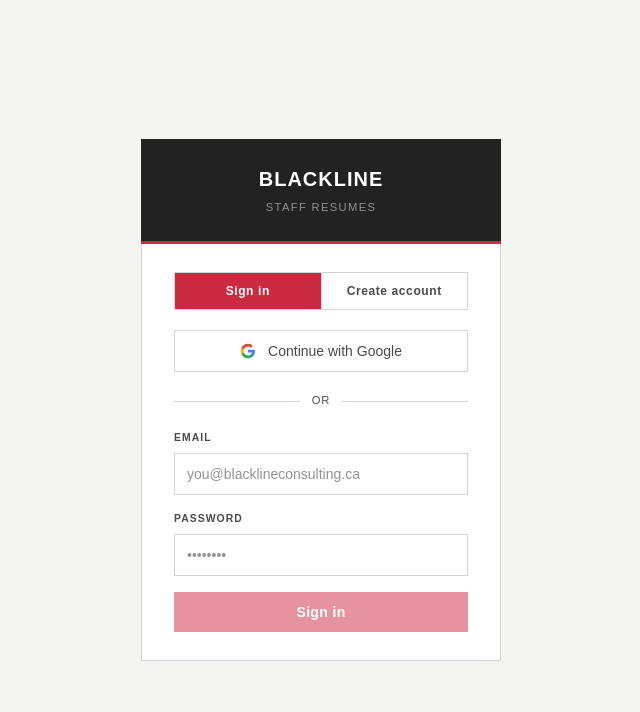
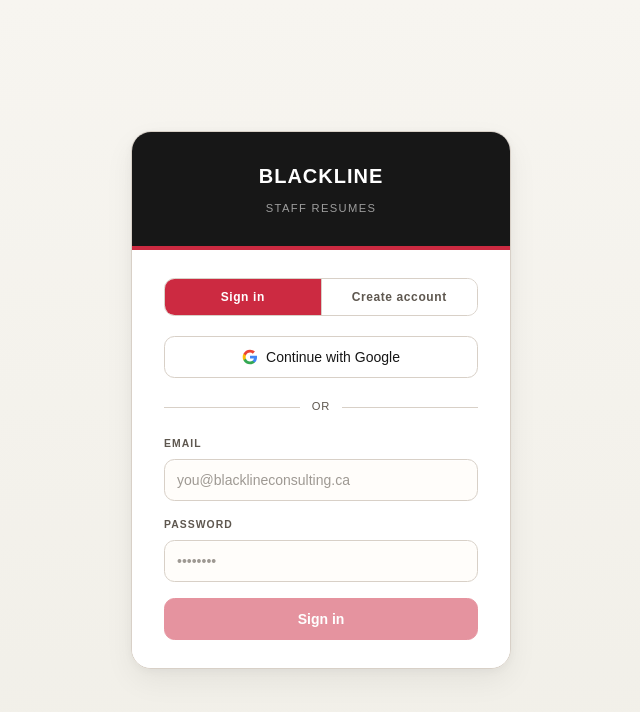
Before and after one commit to BenWassa/staff-resumes, a React (Vite) app in the folder web/: page /login in a window 1280 px wide. Shown: the top 712 px of the page, without its empty margins (319-959 px from the left). Built offline with nearby package versions, Linux system fonts and the light colour scheme; no server answers.

Commit message:
Apply resume modal styling across app

```diff
--- a/web/src/blackline.css
+++ b/web/src/blackline.css
@@ -6,26 +6,29 @@
   :root {
     color-scheme: light;
 
-    --bg-main: #f4f4f0;
+    --bg-main: #f2f0ea;
+    --bg-shell: linear-gradient(180deg, #f7f5f0 0%, #f1efe8 100%);
     --bg-panel: #ffffff;
-    --bg-card: #ffffff;
-    --bg-header: #222222;
-    --bg-footer: #f9f9f9;
-    --bg-input: #ffffff;
-    --bg-hover: #f9f9f9;
+    --bg-card: #fcfbf8;
+    --bg-header: #171717;
+    --bg-footer: #f7f5f0;
+    --bg-input: #fffdfa;
+    --bg-hover: #f6f2ed;
     --bg-selected: #fff5f6;
     --bg-accent-subtle: #fff5f6;
     --bg-danger-subtle: #fdf2f2;
     --bg-header-badge: rgba(255, 255, 255, 0.08);
 
-    --text-main: #000000;
-    --text-muted: #4a4a4a;
+    --text-main: #161616;
+    --text-primary: #161616;
+    --text-muted: #5e574f;
     --text-header: #ffffff;
-    --text-header-muted: #ffffff;
+    --text-header-muted: rgba(255, 255, 255, 0.74);
     --text-accent: #8f1428;
     --text-danger: #8f1428;
 
-    --border-main: #d1d5db;
+    --border-main: #d8d0c7;
+    --border: #d8d0c7;
     --border-accent: #cc2a41;
     --border-accent-subtle: rgba(204, 42, 65, 0.3);
     --border-danger-subtle: rgba(204, 42, 65, 0.24);
@@ -34,12 +37,19 @@
     --accent-main: #cc2a41;
     --accent-hover: #a32134;
     --accent-text: #ffffff;
+    --blc-red: #cc2a41;
 
-    --radius-lg: 0;
-    --radius-md: 0;
-    --radius-sm: 2px;
+    --radius-lg: 1.25rem;
+    --radius-md: 0.9rem;
+    --radius-sm: 0.65rem;
+    --radius: 0.65rem;
 
-    --shadow-panel: 0 10px 25px rgba(0, 0, 0, 0.05);
+    --shadow-panel:
+      0 22px 60px rgba(21, 18, 15, 0.08),
+      0 8px 20px rgba(21, 18, 15, 0.05);
+    --shadow-soft:
+      0 12px 30px rgba(21, 18, 15, 0.06),
+      0 2px 8px rgba(21, 18, 15, 0.04);
 
     --font-sans: Arial, Helvetica, sans-serif;
     --font-mono: Arial, Helvetica, sans-serif;
@@ -51,11 +61,13 @@
   body {
     @apply m-0 min-h-screen;
     background-color: var(--bg-main);
+    background-image:
+      radial-gradient(circle at top, rgba(204, 42, 65, 0.05), transparent 28%),
+      linear-gradient(180deg, #f7f5f0 0%, #f1efe8 100%);
     color: var(--text-main);
     font-family: var(--font-sans);
     font-size: 13pt;
     line-height: 1.6;
-    background-image: none;
   }
 
   #root {
@@ -69,17 +81,127 @@
 }
 
 @layer components {
-  .input-field {
-    @apply w-full px-3 py-2.5 text-sm border bg-white transition-colors outline-none;
+  .app-shell {
+    @apply min-h-screen;
+    background: var(--bg-shell);
+  }
+
+  .app-shell-header {
+    @apply sticky top-0 z-20 border-b px-6 py-4 backdrop-blur-md;
     border-color: var(--border-main);
+    background: rgba(247, 245, 240, 0.88);
+  }
+
+  .app-shell-brand {
+    @apply font-bold tracking-tight;
+    color: var(--blc-red);
+    letter-spacing: -0.02em;
+  }
+
+  .app-shell-tabs {
+    @apply border-b px-6;
+    border-color: var(--border-main);
+    background: rgba(252, 251, 248, 0.72);
+  }
+
+  .app-shell-tab {
+    @apply -mb-px border-b-2 px-4 py-3 text-sm font-medium transition-colors;
+    border-color: transparent;
+    color: var(--text-muted);
+  }
+
+  .app-shell-tab:hover {
     color: var(--text-main);
   }
+
+  .app-shell-tab[data-active='true'] {
+    border-color: var(--accent-main);
+    color: var(--text-main);
+  }
+
+  .panel-surface {
+    @apply border;
+    border-color: var(--border-main);
+    background: rgba(255, 255, 255, 0.84);
+    border-radius: var(--radius-lg);
+    box-shadow: var(--shadow-soft);
+  }
+
+  .panel-header {
+    @apply border-b px-6 py-5;
+    border-color: var(--border-main);
+    background:
+      linear-gradient(180deg, rgba(255, 255, 255, 0.88) 0%, rgba(252, 251, 248, 0.92) 100%);
+  }
+
+  .button-primary {
+    @apply inline-flex items-center justify-center gap-2 border px-4 py-2.5 text-sm font-semibold transition-colors;
+    border-color: var(--accent-main);
+    background: var(--accent-main);
+    color: var(--accent-text);
+    border-radius: var(--radius-sm);
+  }
+
+  .button-primary:hover {
+    background: var(--accent-hover);
+    border-color: var(--accent-hover);
+  }
+
+  .button-primary:disabled {
+    @apply cursor-not-allowed opacity-50;
+  }
+
+  .button-secondary {
+    @apply inline-flex items-center justify-center gap-2 border px-4 py-2.5 text-sm font-medium transition-colors;
+    border-color: var(--border-main);
+    background: rgba(255, 255, 255, 0.7);
+    color: var(--text-main);
+    border-radius: var(--radius-sm);
+  }
+
+  .button-secondary:hover {
+    background: var(--bg-hover);
+  }
+
+  .eyebrow-label {
+    @apply inline-flex items-center gap-2 uppercase;
+    font-size: 0.72rem;
+    letter-spacing: 0.18em;
+    color: var(--text-muted);
+  }
+
+  .section-intro {
+    @apply mb-6;
+  }
+
+  .section-title {
+    @apply mb-1 text-xl font-semibold;
+    color: var(--text-main);
+    letter-spacing: -0.02em;
+  }
+
+  .section-description {
+    @apply text-sm;
+    color: var(--text-muted);
+  }
+
+  .input-field {
+    @apply w-full border px-3 py-2.5 text-sm transition-colors outline-none;
+    border-color: var(--border-main);
+    background: var(--bg-input);
+    color: var(--text-main);
+    border-radius: var(--radius-sm);
+    box-shadow: inset 0 1px 0 rgba(255, 255, 255, 0.7);
+  }
+
   .input-field::placeholder {
     color: var(--text-muted);
     opacity: 0.6;
   }
+
   .input-field:focus {
     border-color: var(--accent-main);
+    box-shadow: 0 0 0 3px rgba(204, 42, 65, 0.08);
   }
 }
 
--- a/web/src/pages/LoginPage.jsx
+++ b/web/src/pages/LoginPage.jsx
@@ -101,20 +101,23 @@
   const busy = loading || googleLoading;
 
   return (
-    <div className="min-h-screen bg-[var(--bg-main)] flex flex-col items-center justify-center px-4">
-      {/* Card */}
-      <div className="w-full max-w-[360px]">
-        {/* Header strip */}
-        <div className="bg-[var(--bg-header)] px-8 py-6 flex flex-col items-center gap-1">
+    <div className="app-shell flex flex-col items-center justify-center px-4">
+      <div className="w-full max-w-[380px]">
+        <div className="panel-surface overflow-hidden">
+          <div className="modal-header-bg px-8 py-7 flex flex-col items-center gap-2">
             <span
               className="font-bold tracking-tight text-white"
-            style={{ fontFamily: 'var(--font-sans)', fontSize: '1.25rem', letterSpacing: '0.05em' }}
+              style={{
+                fontFamily: 'var(--font-sans)',
+                fontSize: '1.25rem',
+                letterSpacing: '0.05em',
+              }}
             >
               BLACKLINE
             </span>
             <span
               style={{
-              color: 'rgba(255,255,255,0.5)',
+                color: 'rgba(255,255,255,0.58)',
                 fontSize: '0.7rem',
                 letterSpacing: '0.12em',
                 textTransform: 'uppercase',
@@ -124,13 +127,10 @@
             </span>
           </div>
 
-        {/* Red accent bar */}
-        <div style={{ height: 3, background: 'var(--accent-main)' }} />
+          <div style={{ height: 4, background: 'var(--accent-main)' }} />
 
-        {/* Body */}
-        <div className="bg-[var(--bg-panel)] border-x border-b border-[var(--border-main)] px-8 py-7 space-y-5">
-          {/* Mode tabs */}
-          <div className="flex text-xs font-semibold tracking-wider uppercase border border-[var(--border-main)]">
+          <div className="bg-[var(--bg-panel)] px-8 py-7 space-y-5">
+            <div className="flex overflow-hidden rounded-[var(--radius-sm)] border border-[var(--border-main)] text-xs font-semibold uppercase tracking-wider">
               {['signin', 'create'].map((m, i) => (
                 <button
                   key={m}
@@ -141,7 +141,7 @@
                   } ${
                     mode === m
                       ? 'bg-[var(--accent-main)] text-white'
-                    : 'bg-white text-[var(--text-muted)] hover:bg-[var(--bg-main)]'
+                      : 'bg-white text-[var(--text-muted)] hover:bg-[var(--bg-hover)]'
                   }`}
                 >
                   {m === 'signin' ? 'Sign in' : 'Create account'}
@@ -149,15 +149,14 @@
               ))}
             </div>
 
-          {/* Google */}
             <button
               type="button"
               onClick={handleGoogle}
               disabled={busy}
-            className="w-full flex items-center justify-center gap-3 border border-[var(--border-main)] bg-white hover:bg-[var(--bg-main)] disabled:opacity-50 text-[var(--text-muted)] text-sm font-medium py-2.5 transition-colors"
+              className="button-secondary w-full"
             >
               {googleLoading ? (
-              <span>Connecting…</span>
+                <span>Connecting...</span>
               ) : (
                 <>
                   <GoogleIcon />
@@ -166,9 +165,8 @@
               )}
             </button>
 
-          {/* Divider */}
             <div className="flex items-center gap-3">
-            <div className="flex-1 h-px bg-[var(--border-main)]" />
+              <div className="h-px flex-1 bg-[var(--border-main)]" />
               <span
                 style={{
                   fontSize: '0.7rem',
@@ -179,10 +177,9 @@
               >
                 or
               </span>
-            <div className="flex-1 h-px bg-[var(--border-main)]" />
+              <div className="h-px flex-1 bg-[var(--border-main)]" />
             </div>
 
-          {/* Email / password form */}
             <form onSubmit={handleSubmit} className="space-y-4">
               <EmailField
                 email={email}
@@ -219,15 +216,11 @@
                 </p>
               )}
 
-            <button
-              type="submit"
-              disabled={!canSubmit || busy}
-              className="w-full bg-[var(--accent-main)] hover:bg-[var(--accent-hover)] disabled:opacity-50 text-white font-semibold text-sm py-2.5 transition-colors tracking-wide"
-            >
+              <button type="submit" disabled={!canSubmit || busy} className="button-primary w-full">
                 {loading
                   ? mode === 'create'
-                  ? 'Creating account…'
-                  : 'Signing in…'
+                    ? 'Creating account...'
+                    : 'Signing in...'
                   : mode === 'create'
                     ? 'Create account'
                     : 'Sign in'}
@@ -236,11 +229,11 @@
           </div>
         </div>
       </div>
+    </div>
   );
 }
 
 function EmailField({ email, onEmailChange, isAllowed, hasInput }) {
-  const trimmed = email.trim().toLowerCase();
   const showStatus = hasInput;
   const isValid = isAllowed && hasInput;
 
@@ -282,7 +275,7 @@
             marginTop: '0.5rem',
           }}
         >
-          {isValid ? '✓ Authorised email' : '⚠ Not on whitelist. Contact your admin.'}
+          {isValid ? '✓ Authorised email' : 'Warning: not on whitelist. Contact your admin.'}
         </p>
       )}
     </div>
@@ -322,7 +315,7 @@
       />
       {hasInput && !matches && (
         <p style={{ fontSize: '0.75rem', color: 'var(--accent-main)', marginTop: '0.5rem' }}>
-          ⚠ Passwords don't match
+          Passwords do not match
         </p>
       )}
     </div>
```
Also changed, not shown: web/src/components/OnboardingScreen.jsx (+37 -47 lines), web/src/components/StaffGalleryPanel.jsx (+11 -11 lines), web/src/components/UserManagementPanel.jsx (+19 -27 lines), web/src/components/profile/ProfileEditorTabs.jsx (+13 -12 lines), web/src/pages/AdminPage.jsx (+21 -16 lines), web/src/pages/ProfilePage.jsx (+6 -6 lines). Lines whose indentation alone changed are shown as unchanged.
